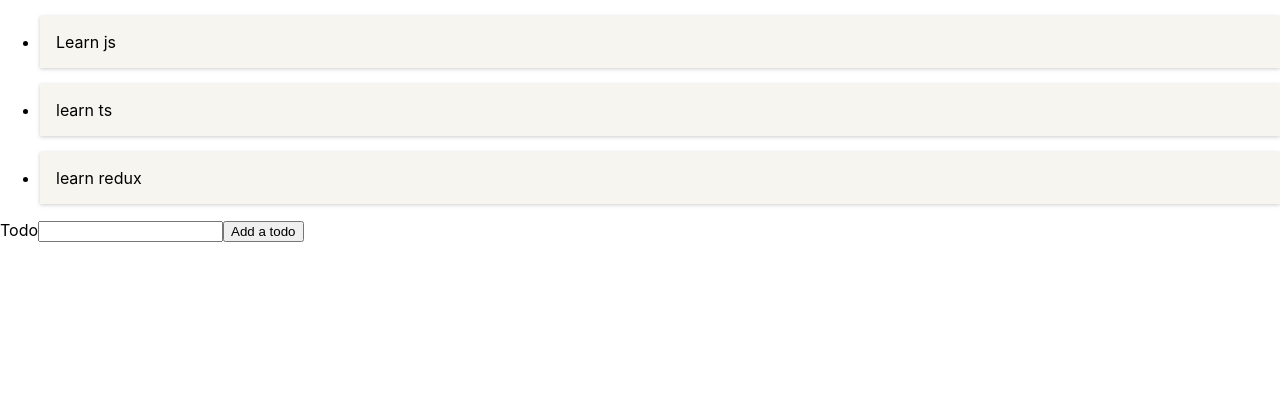
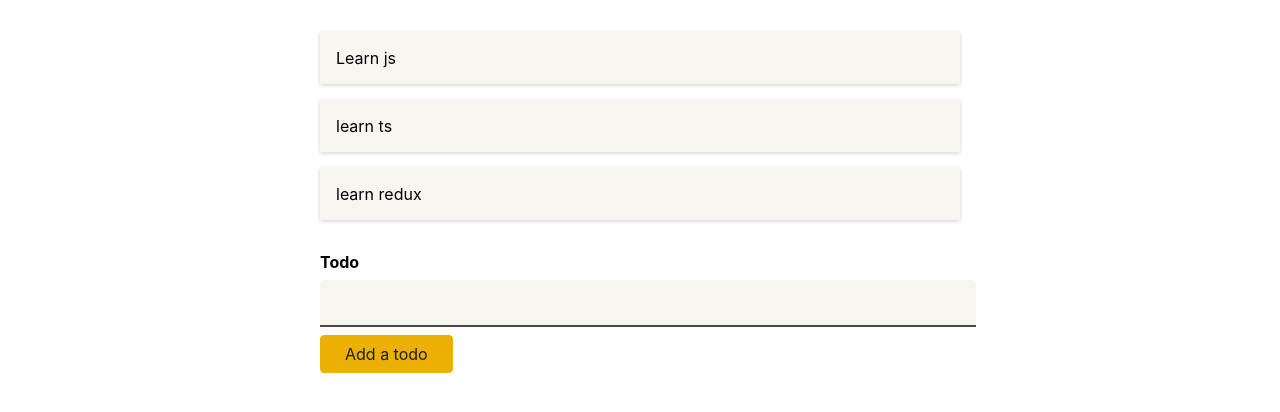
Before and after one commit to Kavery-pm/react-typescript, a React (Create React App) app in the folder 07-react-ts-starting-project/: page / in a window 1280 px wide. Shown: the top 412 px of the page. Built offline with nearby package versions, Linux system fonts and the light colour scheme.

Commit message:
added todos style

```diff
--- a/07-react-ts-starting-project/src/components/NewTodo.tsx
+++ b/07-react-ts-starting-project/src/components/NewTodo.tsx
@@ -11,7 +11,7 @@ const NewTodo:React.FC<{onAddTodo: (text:string)=>void}> = (props) => {
    props.onAddTodo(todoText);
   };
   return (
-    <form onSubmit={submitHandler}>
+    <form onSubmit={submitHandler} className={classes.form}>
       <label htmlFor="todo">Todo</label>
       <input id="todo" type="text" ref={todoTextInput}></input>
       <button>Add a todo</button>
--- a/07-react-ts-starting-project/src/components/Todo.tsx
+++ b/07-react-ts-starting-project/src/components/Todo.tsx
@@ -1,9 +1,10 @@
 import React from "react";
 import Todos from "../models/Todo";
 import TodoItem from "./TodoItem";
+import classes from './Todos.module.css';
 const Todo: React.FC<{ item: Todos[] }> = (props) => {
   return (
-    <ul>
+    <ul className={classes.todos} >
       {props.item.map((item) => (
         <TodoItem key={item.id} text={item.text}></TodoItem>
       ))}
--- /dev/null
+++ b/07-react-ts-starting-project/src/components/Todos.module.css
@@ -0,0 +1,6 @@
+.todos {
+    list-style: none;
+    margin: 2rem auto;
+    padding: 0;
+    width: 40rem;
+  }
```
